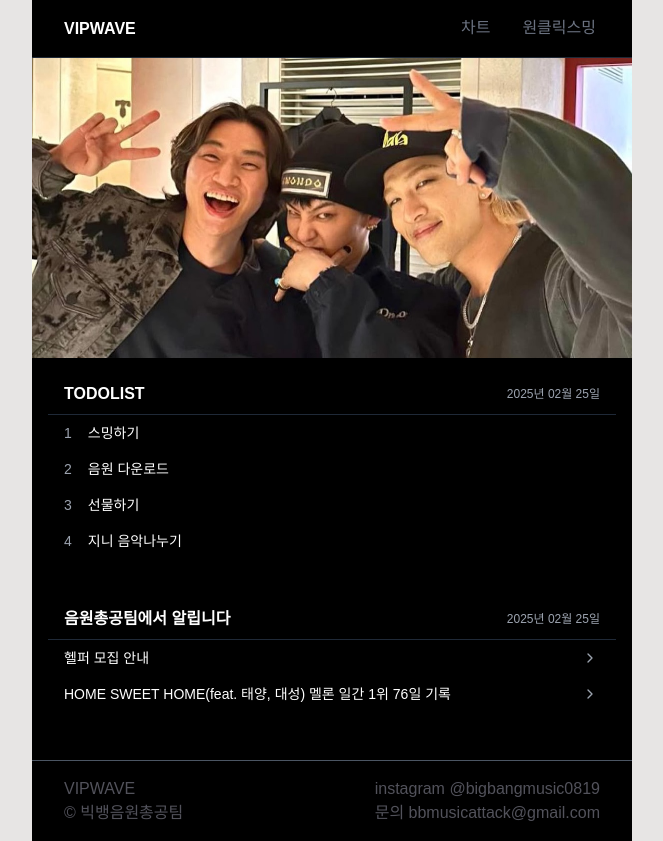
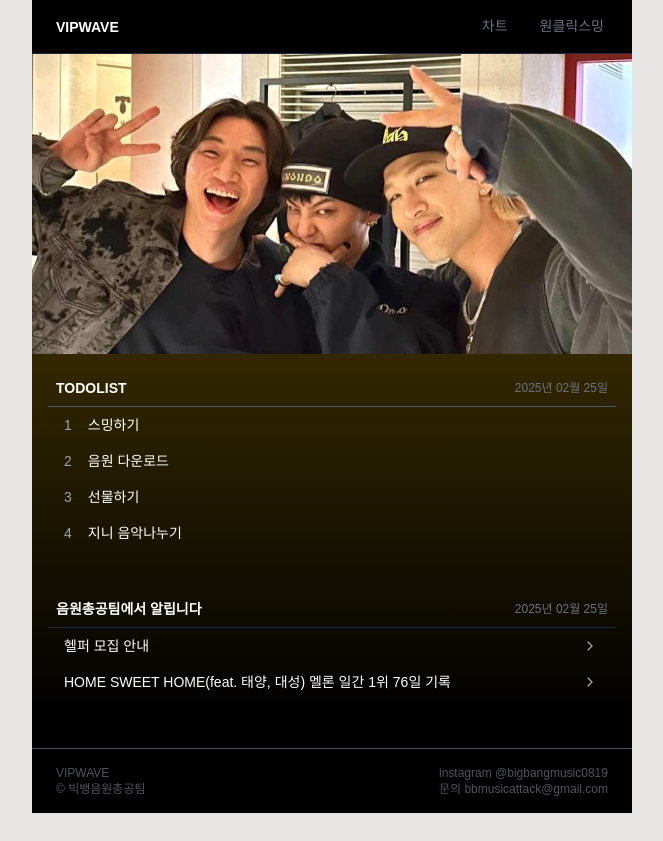
Before and after one commit to VIPwave/adminwave, a Next.js app in the folder vipwave/: page / in a window 1280 px wide. Shown: the whole page, without its empty margins (308-971 px from the left). After the commit the page ends 813 px from the top, so only its background shows below. Built offline with nearby package versions, Linux system fonts and the light colour scheme.

Commit message:
파비콘 추가 및 마크업 수정

```diff
--- a/vipwave/src/app/chart/page.tsx
+++ b/vipwave/src/app/chart/page.tsx
@@ -31,14 +31,13 @@ export default async function ChartPage() {
   return (
     <>
       <div className="p-4 py-6 mb-4 flex justify-center items-center bg-chart overflow-hidden">
-        전체반복 ON 📣 랜덤재생 OFF 📣 중복곡 허용 📣 캐싱적용 OFF 📣 6시, 11시
-        리셋
+        전체반복 ON / 랜덤재생 OFF / 중복곡 허용 / 캐싱적용 OFF
       </div>
       {result.agreegation.map((e, index) => (
         <div key={index}>
-          <div className="mx-8 mt-4 mb-2">
+          <div className="mx-6 mt-4 mb-2">
             {convertRedableChartType(e.type)}
-            <span className="float-right text-xs text-gray-400 mt-2">
+            <span className="float-right text-xs text-gray-500">
               {e.timestamp}
             </span>
           </div>
--- a/vipwave/src/app/globals.css
+++ b/vipwave/src/app/globals.css
@@ -50,6 +50,14 @@ body {
   font-family: Arial, Helvetica, sans-serif;
 }
 
+table > thead > tr:hover {
+  background-color: transparent !important;
+}
+
+table > tbody > tr:hover {
+  background-color: transparent !important;
+}
+
 @layer base {
   :root {
     --radius: 0.5rem;
--- a/vipwave/src/app/layout.tsx
+++ b/vipwave/src/app/layout.tsx
@@ -2,6 +2,15 @@ import { ReactNode } from "react";
 import "./globals.css";
 import Header from "@/lib/components/navigation/Header";
 import Footer from "@/lib/components/footer/Footer";
+import { Metadata } from "next";
+
+export const metadata: Metadata = {
+  title: "VIPWAVE",
+  description: "빅뱅 음원총공팀",
+  icons: {
+    icon: "/favicon-96x96.png",
+  },
+};
 
 export default function RootLayout({
   children,
@@ -11,9 +20,9 @@ export default function RootLayout({
   return (
     <html lang="en">
       <body className="full bg-stone-200">
-        <div className="min-h-screen bg-black text-white w-[600px] mx-auto my-0">
+        <div className="min-h-screen bg-black text-white max-w-[600px] w-full mx-auto my-0">
           <Header />
-          <main>{children}</main>
+          <main className="text-sm">{children}</main>
           <Footer />
         </div>
       </body>
--- a/vipwave/src/app/page.tsx
+++ b/vipwave/src/app/page.tsx
@@ -6,7 +6,7 @@ import NoticeList from "@/lib/components/notice/Notice";
 export default function Home() {
   return (
     <>
-      <div className="relative h-[200px] md:h-[300px]">
+      <div className="relative h-[200px] md:h-[300px] ">
         <Image
           src={bigbangImg}
           alt="BIGBANG concert stage"
@@ -15,7 +15,7 @@ export default function Home() {
         />
       </div>
 
-      <div className="p-4">
+      <div className="p-4 bg-gradient-to-t to-primary/20 from-transparent">
         <TodoList title="TODOLIST" />
         <NoticeList title="음원총공팀에서 알립니다" />
       </div>
--- a/vipwave/src/lib/components/chart/ChartTable.tsx
+++ b/vipwave/src/lib/components/chart/ChartTable.tsx
@@ -32,7 +32,7 @@ export default function TaskTable(props: ChartTableProps) {
   const { table, columns } = props;
 
   return (
-    <div className="w-full bg-chart px-6">
+    <div className="w-full bg-chart px-4">
       <div>
         <Table>
           <TableHeader className="p-6">
@@ -45,7 +45,8 @@ export default function TaskTable(props: ChartTableProps) {
                   return (
                     <TableHead
                       key={header.id}
-                      className="item-center align-middle p-4"
+                      className="item-center align-middle hover:bg-none"
+                      style={{ width: header.column.columnDef.size }}
                     >
                       {header.isPlaceholder
                         ? null
@@ -69,9 +70,10 @@ export default function TaskTable(props: ChartTableProps) {
                       className={
                         cell.column.getIndex() !== 1 &&
                         cell.column.getIndex() !== 5
-                          ? "justify-center text-center py-6"
-                          : "py-6"
+                          ? "justify-center text-center py-6 px-0"
+                          : "py-6 px-2"
                       }
+                      style={{ width: cell.column.columnDef.size }}
                     >
                       {flexRender(
                         cell.column.columnDef.cell,
--- a/vipwave/src/lib/components/chart/Charts.tsx
+++ b/vipwave/src/lib/components/chart/Charts.tsx
@@ -18,6 +18,7 @@ const columns: ColumnDef<Song>[] = [
       const url = String(row.getValue());
       return <Image src={url} alt="album_image" width={56} height={56} />;
     },
+    size: 30,
   },
   {
     accessorKey: "title",
@@ -33,6 +34,7 @@ const columns: ColumnDef<Song>[] = [
         </div>
       );
     },
+    size: 150,
   },
   {
     accessorKey: "rank_variance",
@@ -59,11 +61,13 @@ const columns: ColumnDef<Song>[] = [
         </div>
       );
     },
+    size: 8,
   },
   {
     accessorKey: "rank",
     header: () => <div className="text-center">순위</div>,
     enableSorting: false,
+    size: 8,
   },
 ];
 
--- a/vipwave/src/lib/components/footer/Footer.tsx
+++ b/vipwave/src/lib/components/footer/Footer.tsx
@@ -1,6 +1,6 @@
 export default function Footer() {
   return (
-    <footer className="mt-8 sticky top-[100vh] w-full text-justify flex justify-between text-zinc-600 px-8 py-4 border-t border-solid border-t-gray-600">
+    <footer className="mt-8 sticky top-[100vh] w-full text-justify flex justify-between text-zinc-600 px-6 py-4 border-t border-solid border-t-gray-600 text-xs">
       <div>
         <p>VIPWAVE</p>
         <p>© 빅뱅음원총공팀</p>
--- a/vipwave/src/lib/components/navigation/Header.tsx
+++ b/vipwave/src/lib/components/navigation/Header.tsx
@@ -25,17 +25,12 @@ export default function Header() {
   const path = usePathname();
 
   useEffect(() => {
-    const currentPath = path.split("/")[1];
-    if (currentPath) {
-      const nextTab = navItems.findIndex(
-        (item) => item.href === `/${currentPath}`
-      );
-      setActiveTab(nextTab);
-    }
-  }, [activeTab, path]);
+    const nextTab = navItems.findIndex((item) => item.href === path);
+    setActiveTab(nextTab);
+  }, [path]);
 
   return (
-    <header className="flex items-center justify-between px-8 border-b border-gray-800">
+    <header className="flex items-center justify-between px-6 border-b border-gray-800 text-sm">
       <Link
         className="font-bold"
         href="/"
--- a/vipwave/src/lib/components/notice/Notice.tsx
+++ b/vipwave/src/lib/components/notice/Notice.tsx
@@ -8,9 +8,9 @@ export default function NoticeList(props: { title: string }) {
 
   return (
     <>
-      <div className="flex py-2 border-b border-gray-800 mt-10 px-4">
+      <div className="flex py-2 border-b border-gray-800 mt-10 px-2">
         <span className="font-bold grow">{props.title}</span>
-        <span className="text-gray-400 text-xs flex items-center">{date}</span>
+        <span className="text-gray-500 text-xs flex items-center">{date}</span>
       </div>
 
       <div>
--- a/vipwave/src/lib/components/todoList/TodoList.tsx
+++ b/vipwave/src/lib/components/todoList/TodoList.tsx
@@ -6,9 +6,9 @@ export default function TodoList(props: { title: string }) {
 
   return (
     <>
-      <div className="flex py-2 border-b border-gray-800 px-4">
+      <div className="flex py-2 border-b border-gray-600 px-2">
         <span className="font-bold grow">{props.title}</span>
-        <span className="text-gray-400 text-xs flex items-center">{date}</span>
+        <span className="text-gray-500 text-xs flex items-center">{date}</span>
       </div>
 
       <div>
```
Also changed, not shown: vipwave/public/favicon-96x96.png (added).
